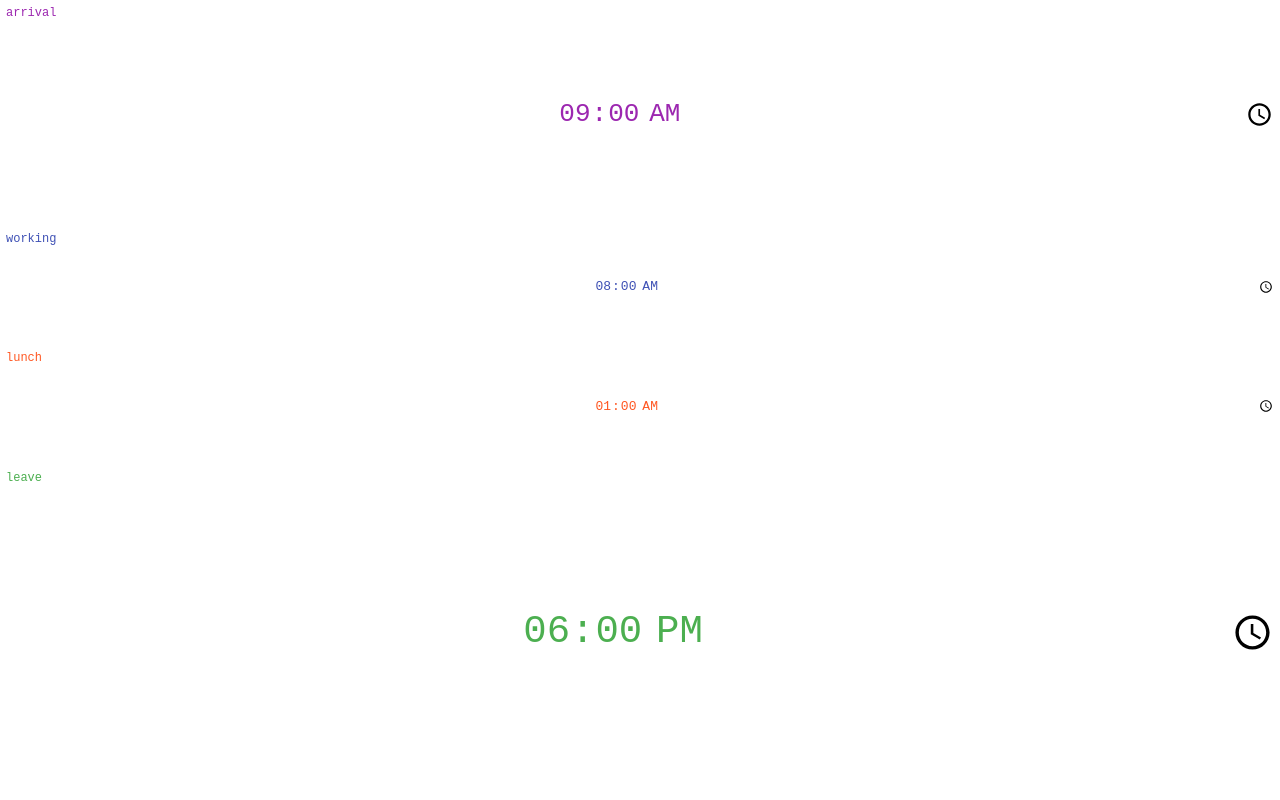
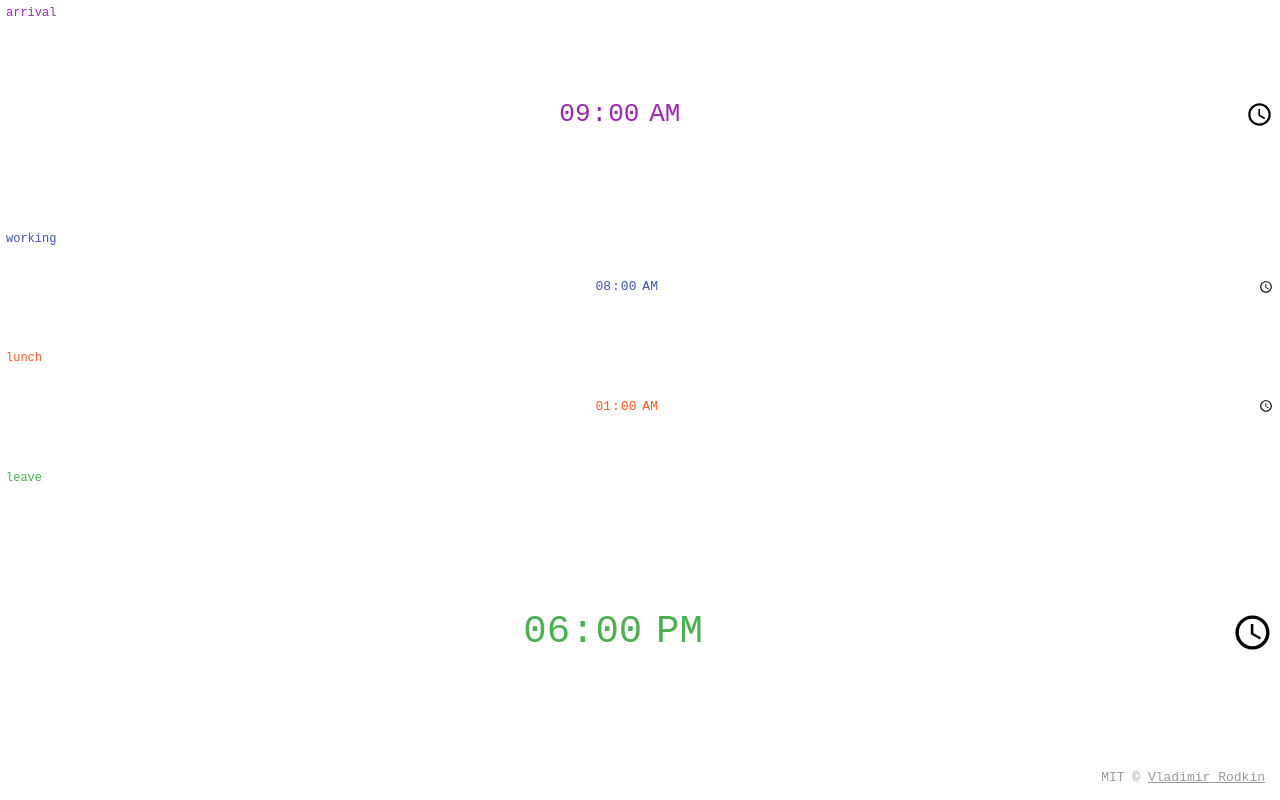
Before and after one commit to VovanR/when-to-go-from-work, a website: page index.html in a window 1280 px wide. Drawn offline with Linux system fonts and the light colour scheme.

Commit message:
Add copyrights and project repository link

```diff
--- a/index.html
+++ b/index.html
@@ -31,6 +31,15 @@
       <label class="time-input__label" for="leave">leave</label>
       <input class="time-input__input" id="leave" type="time" value="18:00">
     </div>
+
+    <a
+      class="copyright"
+      href="https://github.com/vovanr/when-to-go-from-work"
+      target="_blank"
+      rel="noopener noreferrer"
+    >
+      <span class="copyright__license">MIT ©</span> <span class="copyright__author">Vladimir Rodkin</span>
+    </a>
   </div>
 
   <script src="js/utils/time.js"></script>
--- /dev/null
+++ b/styles/copyright.css
@@ -0,0 +1,33 @@
+.copyright {
+    position: fixed;
+    right: 0;
+    bottom: 0;
+    opacity: 0.4;
+    font-family: monospace;
+    background-color: #fff;
+    transition: opacity 0.15s cubic-bezier(0.4, 0, 0.2, 1);
+    font-size: 100%;
+    padding: 1em;
+    text-decoration: none;
+    color: #000;
+    white-space: nowrap;
+}
+
+.copyright:hover {
+    opacity: 1;
+    text-decoration: none;
+}
+
+.copyright__license {
+}
+
+.copyright__author {
+    text-decoration: underline;
+}
+
+.copyright {
+    border-right: 2px solid transparent;
+    border-bottom: 2px solid transparent;
+    background-clip: padding-box;
+    z-index: 10;
+}
--- a/styles/index.css
+++ b/styles/index.css
@@ -2,3 +2,4 @@
 @import "base.css";
 @import "app.css";
 @import "time-input.css";
+@import "copyright.css";
```
